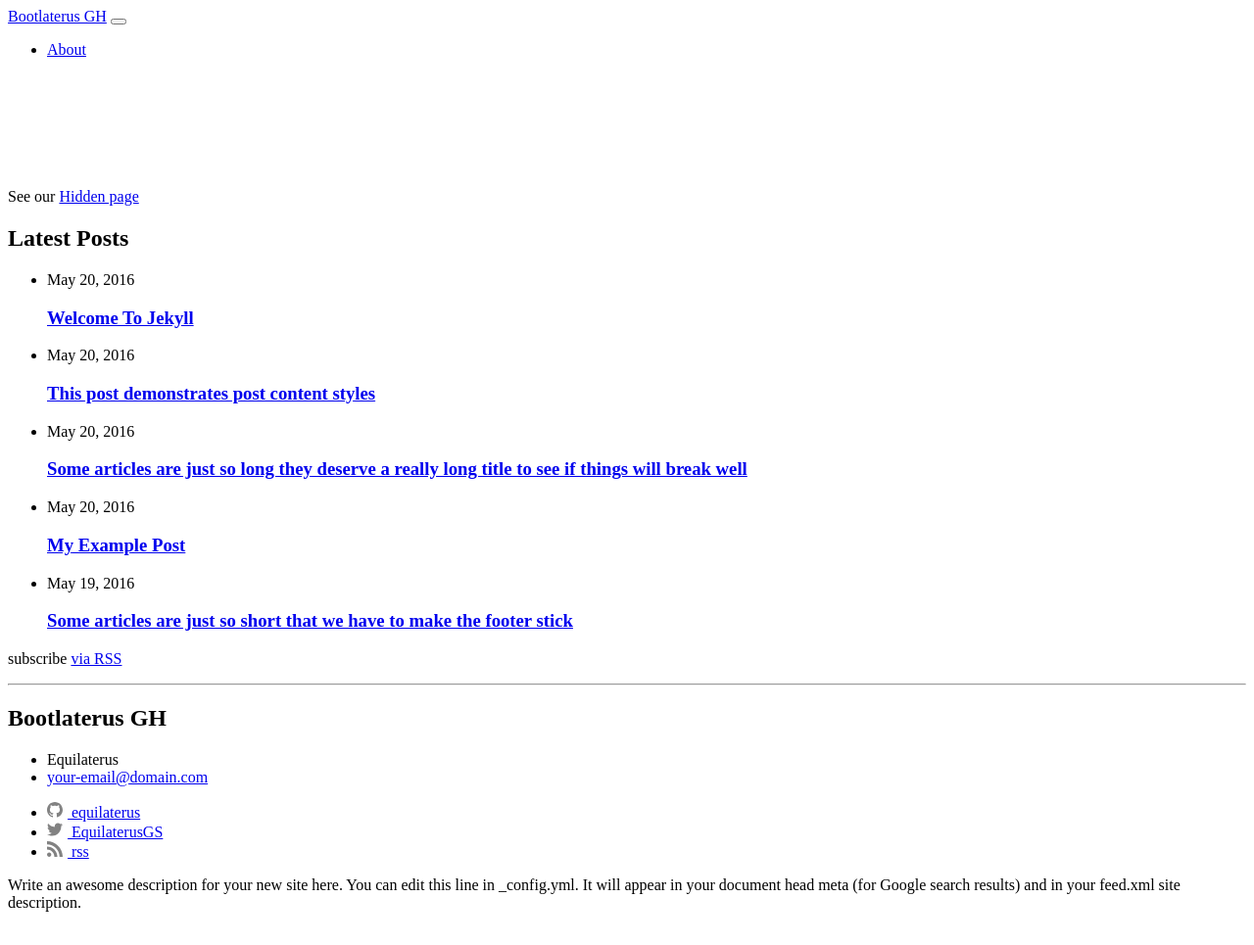
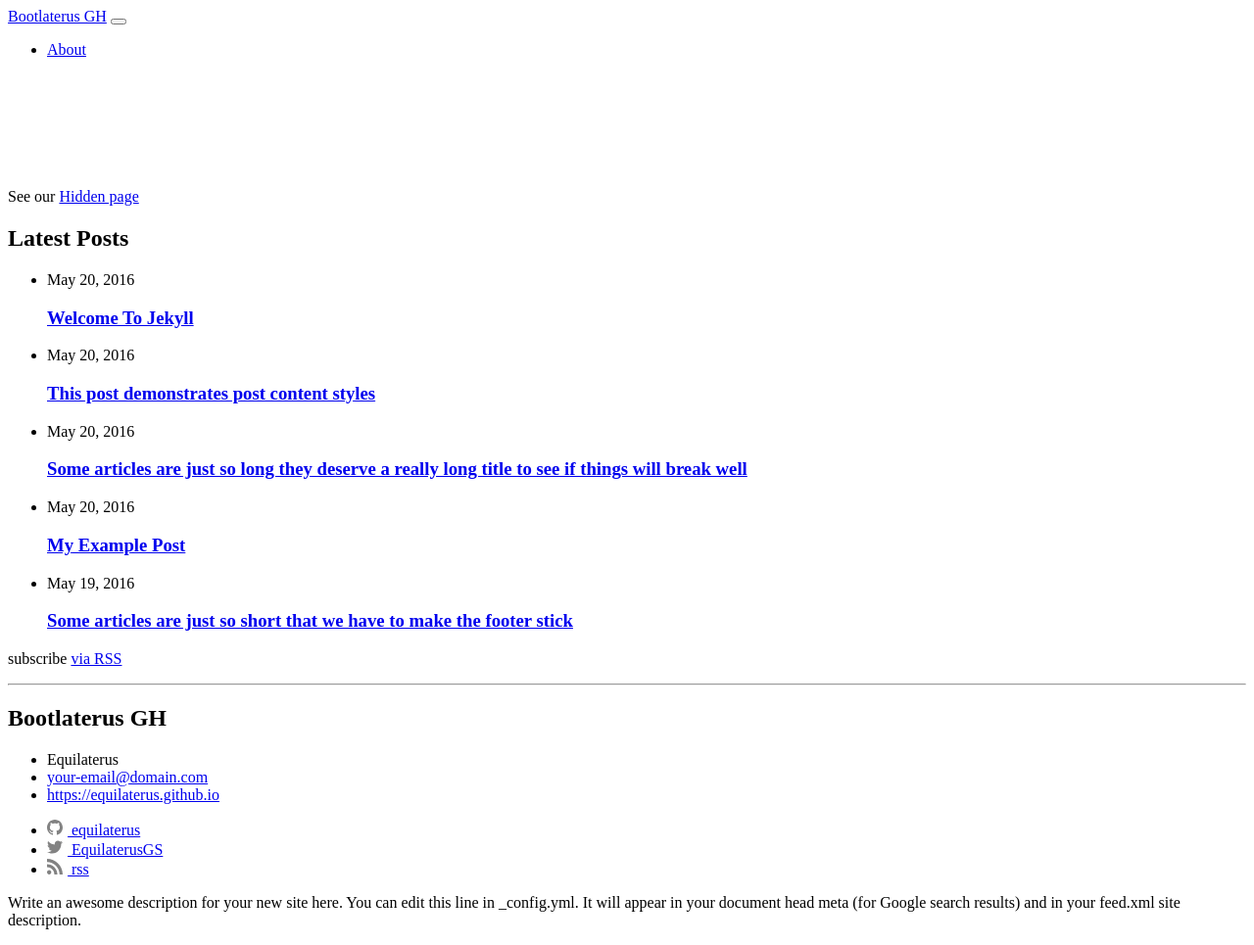
Before and after one commit to equilaterus/bootlaterus.gh-pages, a Jekyll site: the page built from index.md, in a window 1280 px wide. Shown: the whole page at 98% size. Built offline with Jekyll 4.4.1, drawn with Linux system fonts in a browser that asks for light colours; a style sheet for code colours, icons or effects is not loaded.

Commit message:
Adding support to display website url
Closes #6

Co-Authored-By: Juan Felipe Cañizares Corrales <pipecaniza@outlook.com>

```diff
--- a/_config.yml
+++ b/_config.yml
@@ -1,6 +1,7 @@
 title: Bootlaterus GH
 author: Equilaterus
 email: your-email@domain.com
+website: https://equilaterus.github.io
 description: > # this means to ignore newlines until "twitter_username:"
   Write an awesome description for your new site here. You can edit this
   line in _config.yml. It will appear in your document head meta (for
--- a/_includes/footer.html
+++ b/_includes/footer.html
@@ -17,6 +17,9 @@
             {%- if site.email -%}
             <li><a class="u-email" href="mailto:{{ site.email }}">{{ site.email }}</a></li>
             {%- endif -%}
+            {%- if site.website -%}
+            <li><a href="{{ site.website }}" target="_blank" rel="noopener">{{ site.website }}</a></li>
+            {%- endif -%}
           </ul>
       </div>
 
```
